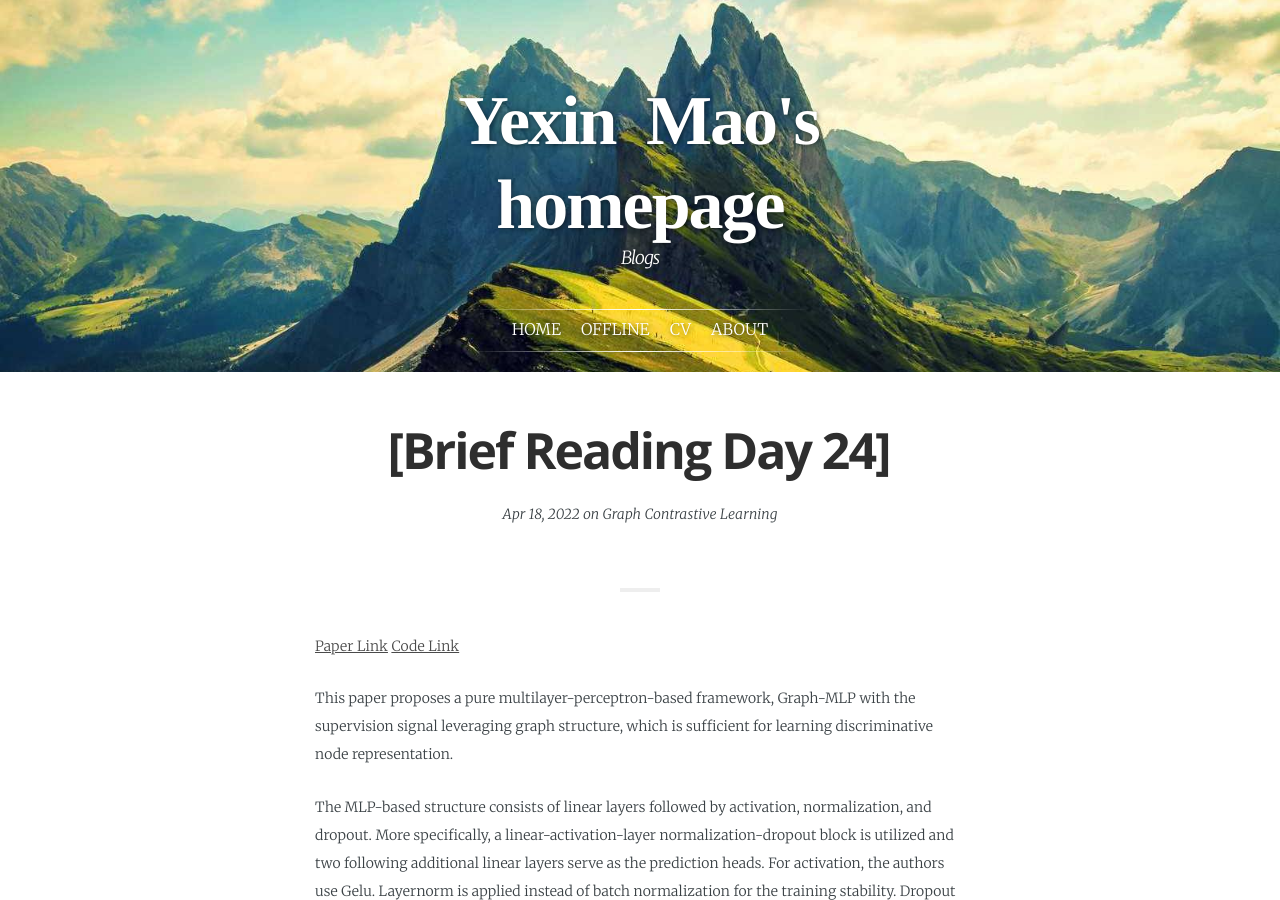
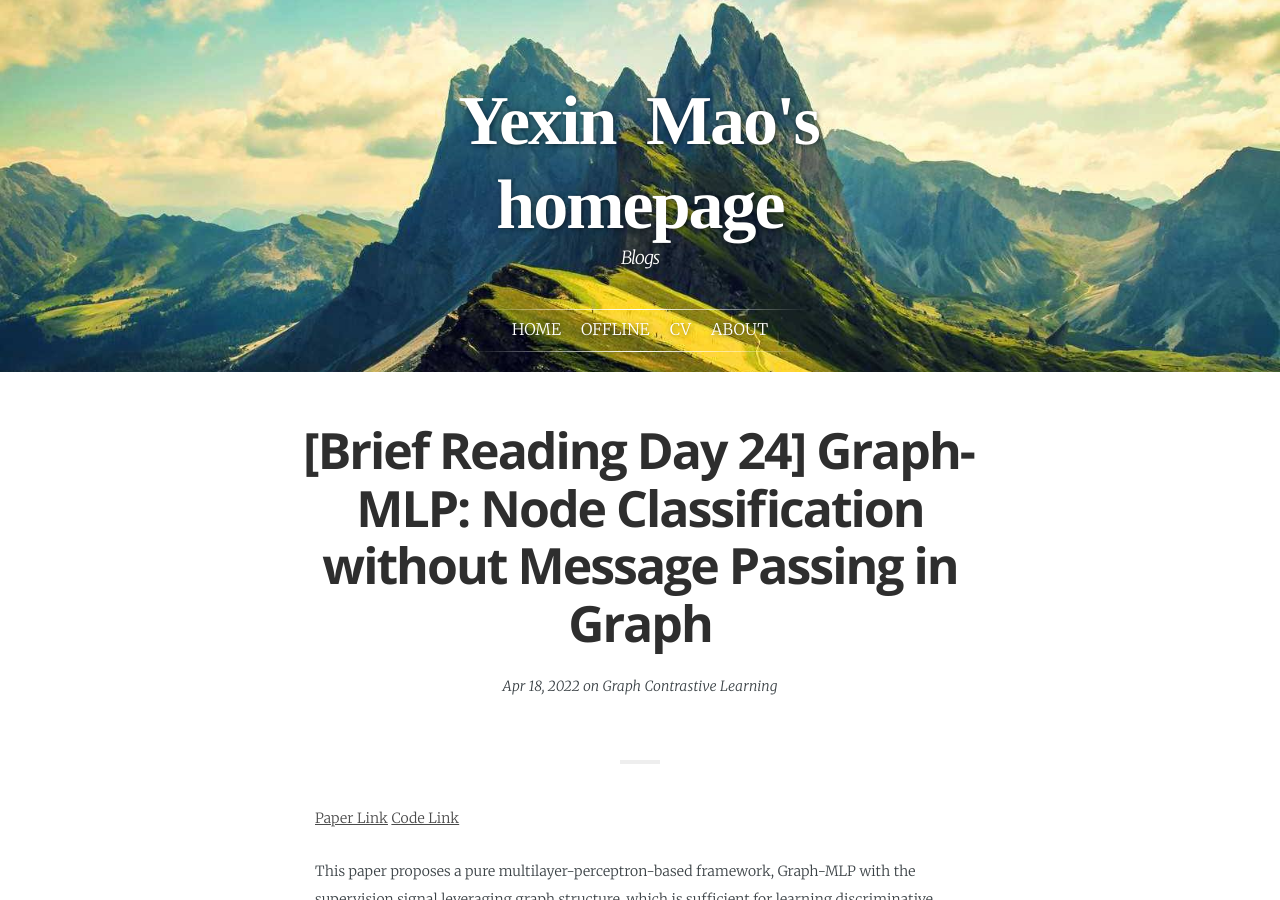
Before and after one commit to yexin-mao/yexinmao.github.io, a Jekyll site: the page built from _posts/2022-04-18-Day24.md, in a window 1280 px wide and 900 px high. Built offline with Jekyll 4.4.1, drawn with Linux system fonts in a browser that asks for light colours; some web fonts are replaced.

Commit message:
Update 2022-04-18-Day24.md

```diff
--- a/_posts/2022-04-18-Day24.md
+++ b/_posts/2022-04-18-Day24.md
@@ -1,7 +1,7 @@
 ---
 layout:            post
-title:             "[Brief Reading Day 24] "
-menutitle:         "[Brief Reading Day 24] JOINTLY LEARNABLE DATA AUGMENTATIONS FOR SELF-SUPERVISED GNNS"
+title:             "[Brief Reading Day 24] Graph-MLP: Node Classification without Message Passing in Graph"
+menutitle:         "[Brief Reading Day 24] Graph-MLP: Node Classification without Message Passing in Graph"
 date:              2022-04-18
 category:          Blogs
 author:            yexinmao
```
